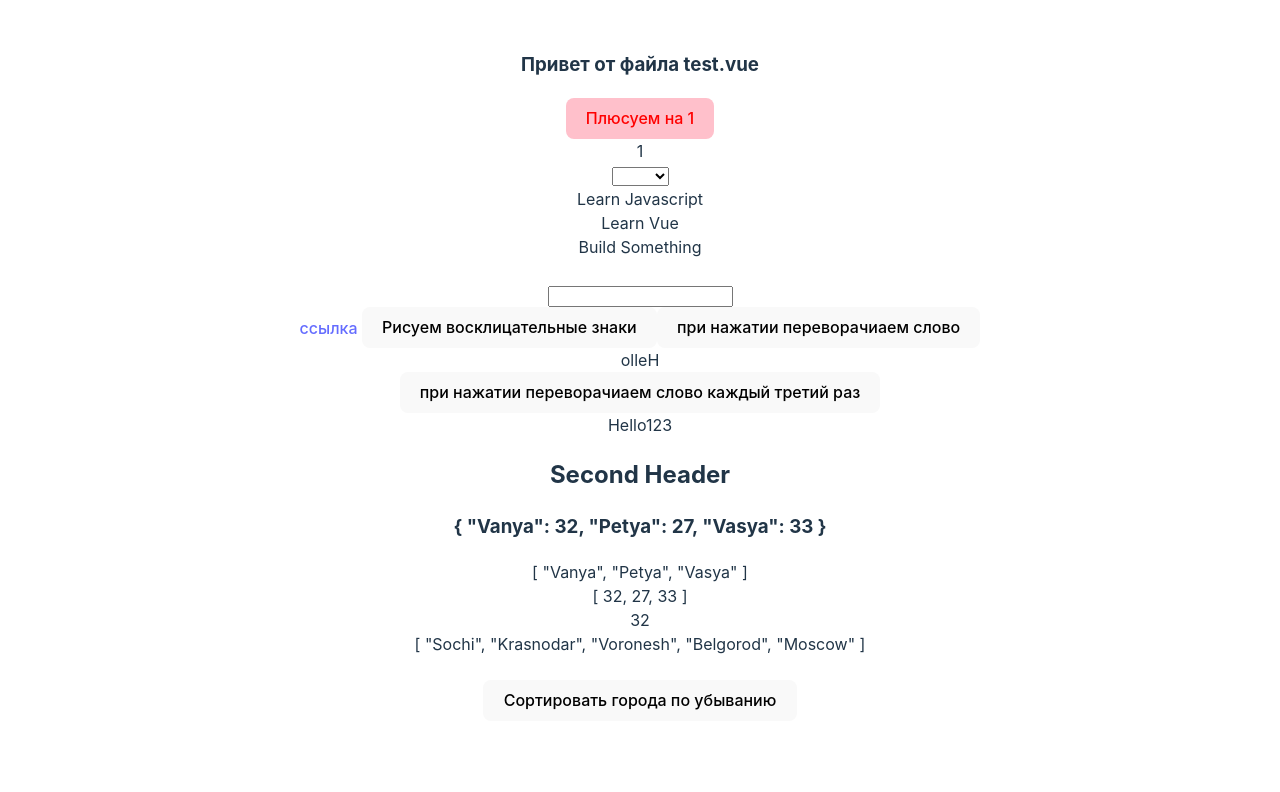
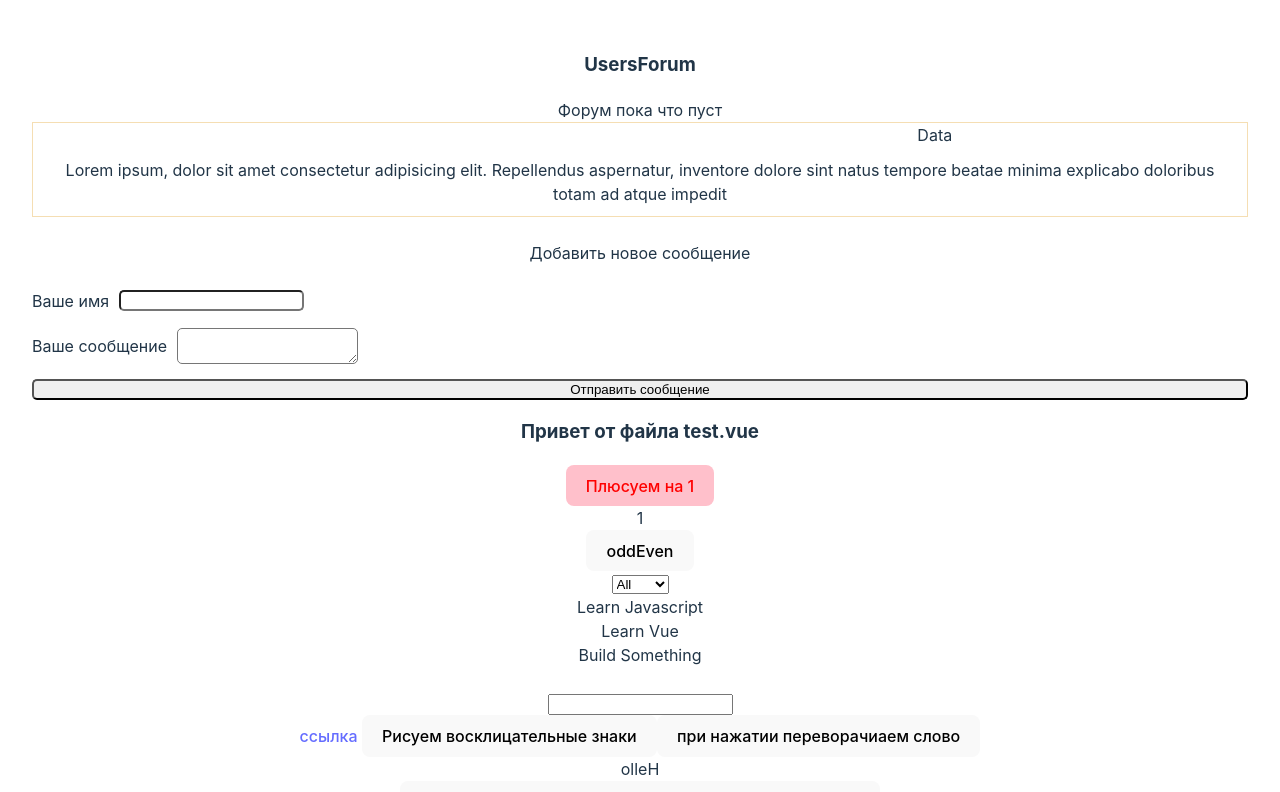
Before and after one commit to belkud/work_with_Vue, a Vue app: page / in a window 1280 px wide. Shown: the top 792 px of the page. Built offline with nearby package versions, Linux system fonts and the light colour scheme.

Commit message:
make users'forum

```diff
--- a/src/App.vue
+++ b/src/App.vue
@@ -12,6 +12,7 @@ import NewsList from "./components/NewsList.vue";
 
 import TheButton from "./components/TheButton.vue";
 import testvue from "./components/test.vue";
+import UsersForum from "./components/UsersForum.vue";
 
 
 // const testProps = ref('передаем пропс')
@@ -21,7 +22,6 @@ import testvue from "./components/test.vue";
 //   acc++
 //   console.log(acc);
 // },1000)
-
 
 
 
@@ -43,8 +43,8 @@ import testvue from "./components/test.vue";
 
 <template>
 
-<!--! задание 1. -->
 
+<users-forum></users-forum>
 
 <testvue></testvue>
 
--- /dev/null
+++ b/src/components/UsersForum.vue
@@ -0,0 +1,81 @@
+
+<template>
+    <h3>UsersForum</h3>
+
+<div>Форум пока что пуст</div>
+
+<div id="container_forum">
+
+    <div>
+        <div>{{ name }}</div>
+        <div>Data</div>
+    </div>
+    <div>Lorem ipsum, dolor sit amet consectetur adipisicing elit. Repellendus aspernatur, inventore dolore sint natus tempore beatae minima explicabo doloribus totam ad atque impedit</div>
+
+
+</div>
+
+<br>
+<div>Добавить новое сообщение</div>
+<br>
+
+<form id="user_form">
+<div>
+    <label for="">Ваше имя</label>
+    <input type="text">
+</div>
+<div>
+    <label for="">Ваше сообщение</label>
+    <textarea name="" id=""></textarea>
+</div>
+<input @click.prevent="sendData" type="submit" value="Отправить сообщение">
+</form>
+
+</template>
+
+
+<script setup lang="ts">
+import { ref } from "vue";
+
+let name = ref('')
+
+function sendData() {
+    console.log('test');
+
+}
+
+
+
+</script>
+
+
+
+<style scoped>
+#container_forum {
+    border: 1px solid wheat;
+}
+
+#container_forum :first-child {
+    display: flex;
+    justify-content: space-around;
+    border-bottom: 1px solid white;
+}
+#container_forum>:nth-child(2) {
+    padding: 10px;
+}
+#user_form {
+    gap: 15px;
+    display: flex;
+    flex-direction: column;
+}
+#user_form div{
+    display: flex;
+    gap: 10px;
+    align-items: center
+}
+
+#user_form input, #user_form textarea{
+    border-radius: 5px;
+}
+
+</style>
--- a/src/components/test.vue
+++ b/src/components/test.vue
@@ -4,8 +4,11 @@
     <button :style="mystyle"   @click.prevent="prevAction"> Плюсуем на <span class="font">{{ num }}</span> </button>
     <div :style="'font-size:' +num + 'em'">{{ num }}</div>
 
+<button id="buttonJS">oddEven</button>
 
-    <select v-model="select" @click="console.log(select.value)">
+<br>
+
+    <select  @click="console.log()">
             <option value="All">All</option>
             <option value="Learn">Learn</option>
             <option value="Read">Read</option>
@@ -69,7 +72,7 @@
 
 
 <script setup lang="ts">
-    import { computed, ref, watch, vModelSelect } from "vue";
+    import { computed, ref, onMounted, onUnmounted, onBeforeMount, watch, vModelSelect } from "vue";
 
 
 
@@ -103,11 +106,11 @@
 
 
     const filteredArr = (computed(()=> {
-        if (sele) {
+        // if (sele) {
 
-        } else {
+        // } else {
 
-        }
+        // }
     }))
 
 
@@ -144,7 +147,49 @@ let apple = 'orange'
     let fruit = {
         [apple] : 5
     }
-    // console.log(fruit);
+
+
+
+    function checkJS () {
+    let buttonJS = document.querySelector('#buttonJS') as HTMLButtonElement
+    let switcher = true
+        buttonJS.addEventListener('click', ()=> {
+        if (switcher == true) {
+            switcher = false
+        } else {
+            switcher = true
+        }
+        console.log(switcher);
+
+    })
+    }
+
+
+    // Хук - своеобразный обработчик событий, который возникает в
+    // процессе работы с компонентом
+    // (отображение компонента в DOM дереве)
+
+
+    setTimeout(() => {
+    }, 100);
+
+
+    onMounted (()=> {
+        checkJS()
+        console.log('onMounted');
+    })
+
+    onBeforeMount (()=> {
+        console.log('onBeforeMount');
+    })
+
+
+onUnmounted (()=> {
+    checkJS()
+    console.log('test2');
+
+})
+
 
 </script>
 
```
